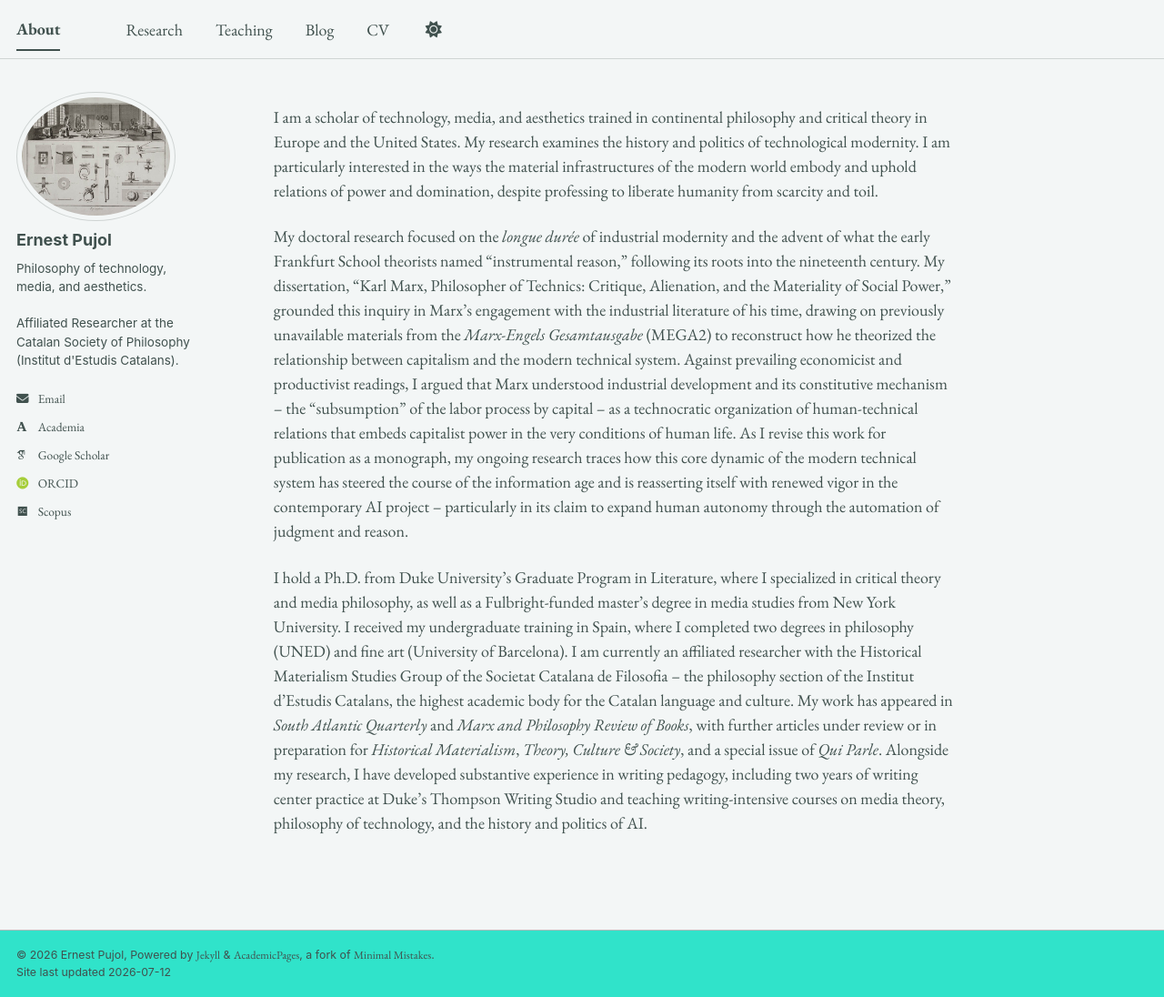
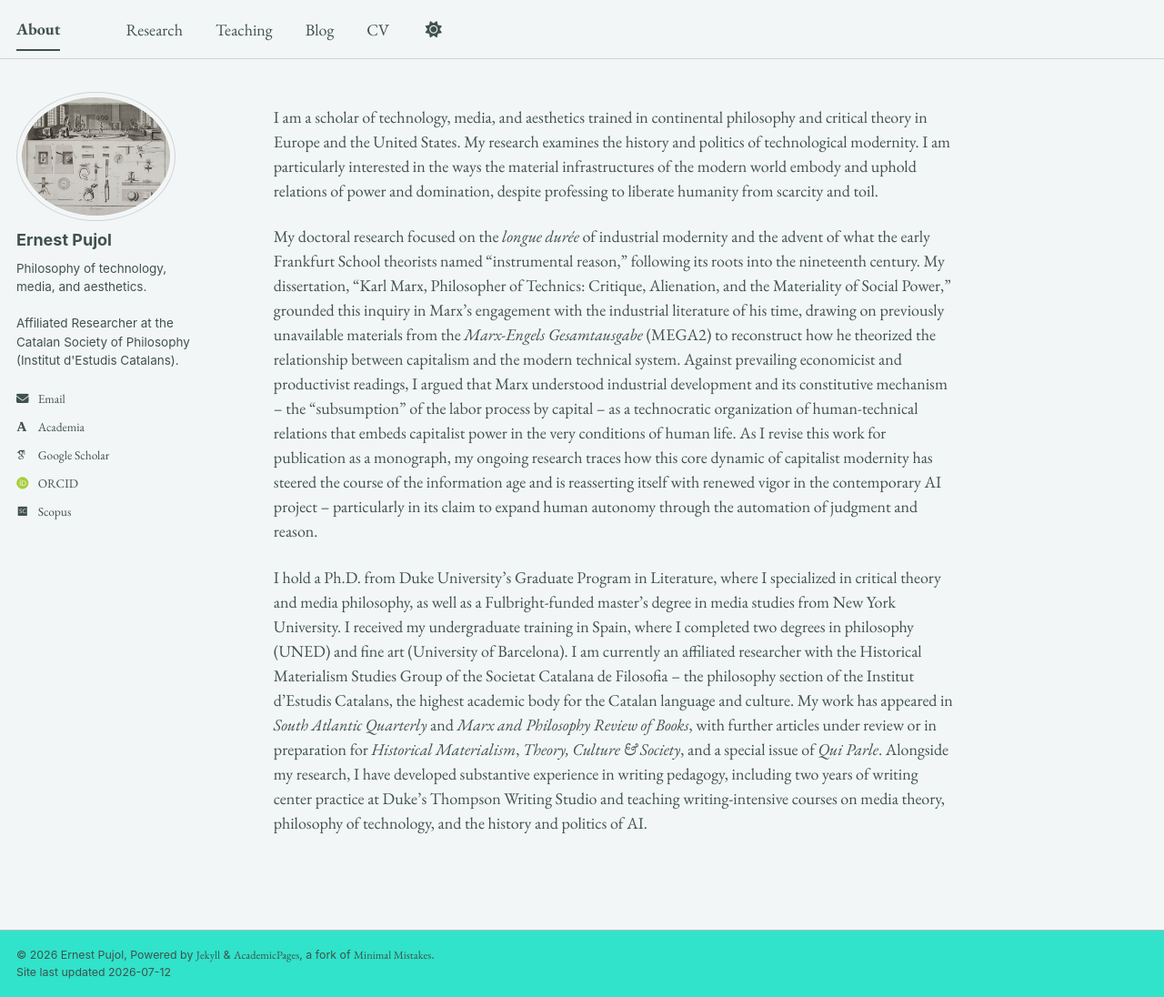
Before and after one commit to epujol90/epujol90.github.io, a Jekyll site: the page built from _pages/about.md, in a window 1280 px wide and 1096 px high. Shown: the whole window at 91% size. Built offline with Jekyll 4.4.1, drawn with Linux system fonts in a browser that asks for light colours; some web fonts are replaced; a script bundle is joined from its source files by our own code; library files that are not in the unit come from our copies.

Commit message:
Update about.md

```diff
--- a/_pages/about.md
+++ b/_pages/about.md
@@ -8,6 +8,6 @@ redirect_from:
 ---
 I am a scholar of technology, media, and aesthetics trained in continental philosophy and critical theory in Europe and the United States. My research examines the history and politics of technological modernity. I am particularly interested in the ways the material infrastructures of the modern world embody and uphold relations of power and domination, despite professing to liberate humanity from scarcity and toil.
 
-My doctoral research focused on the _longue durée_ of industrial modernity and the advent of what the early Frankfurt School theorists named "instrumental reason," following its roots into the nineteenth century. My dissertation, “Karl Marx, Philosopher of Technics: Critique, Alienation, and the Materiality of Social Power,” grounded this inquiry in Marx’s engagement with the industrial literature of his time, drawing on previously unavailable materials from the _Marx-Engels Gesamtausgabe_ (MEGA2) to reconstruct how he theorized the relationship between capitalism and the modern technical system. Against prevailing economicist and productivist readings, I argued that Marx understood industrial development and its constitutive mechanism -- the "subsumption" of the labor process by capital -- as a technocratic organization of human-technical relations that embeds capitalist power in the very conditions of human life. As I revise this work for publication as a monograph, my ongoing research traces how this core dynamic of the modern technical system has steered the course of the information age and is reasserting itself with renewed vigor in the contemporary AI project -- particularly in its claim to expand human autonomy through the automation of judgment and reason.
+My doctoral research focused on the _longue durée_ of industrial modernity and the advent of what the early Frankfurt School theorists named "instrumental reason," following its roots into the nineteenth century. My dissertation, “Karl Marx, Philosopher of Technics: Critique, Alienation, and the Materiality of Social Power,” grounded this inquiry in Marx’s engagement with the industrial literature of his time, drawing on previously unavailable materials from the _Marx-Engels Gesamtausgabe_ (MEGA2) to reconstruct how he theorized the relationship between capitalism and the modern technical system. Against prevailing economicist and productivist readings, I argued that Marx understood industrial development and its constitutive mechanism -- the "subsumption" of the labor process by capital -- as a technocratic organization of human-technical relations that embeds capitalist power in the very conditions of human life. As I revise this work for publication as a monograph, my ongoing research traces how this core dynamic of capitalist modernity has steered the course of the information age and is reasserting itself with renewed vigor in the contemporary AI project -- particularly in its claim to expand human autonomy through the automation of judgment and reason.
 
 I hold a Ph.D. from Duke University’s Graduate Program in Literature, where I specialized in critical theory and media philosophy, as well as a Fulbright-funded master’s degree in media studies from New York University. I received my undergraduate training in Spain, where I completed two degrees in philosophy (UNED) and fine art (University of Barcelona). I am currently an affiliated researcher with the Historical Materialism Studies Group of the Societat Catalana de Filosofia -- the philosophy section of the Institut d’Estudis Catalans, the highest academic body for the Catalan language and culture. My work has appeared in _South Atlantic Quarterly_ and _Marx and Philosophy Review of Books_, with further articles under review or in preparation for _Historical Materialism_, _Theory, Culture & Society_, and a special issue of _Qui Parle_. Alongside my research, I have developed substantive experience in writing pedagogy, including two years of writing center practice at Duke’s Thompson Writing Studio and teaching writing-intensive courses on media theory, philosophy of technology, and the history and politics of AI.
```
